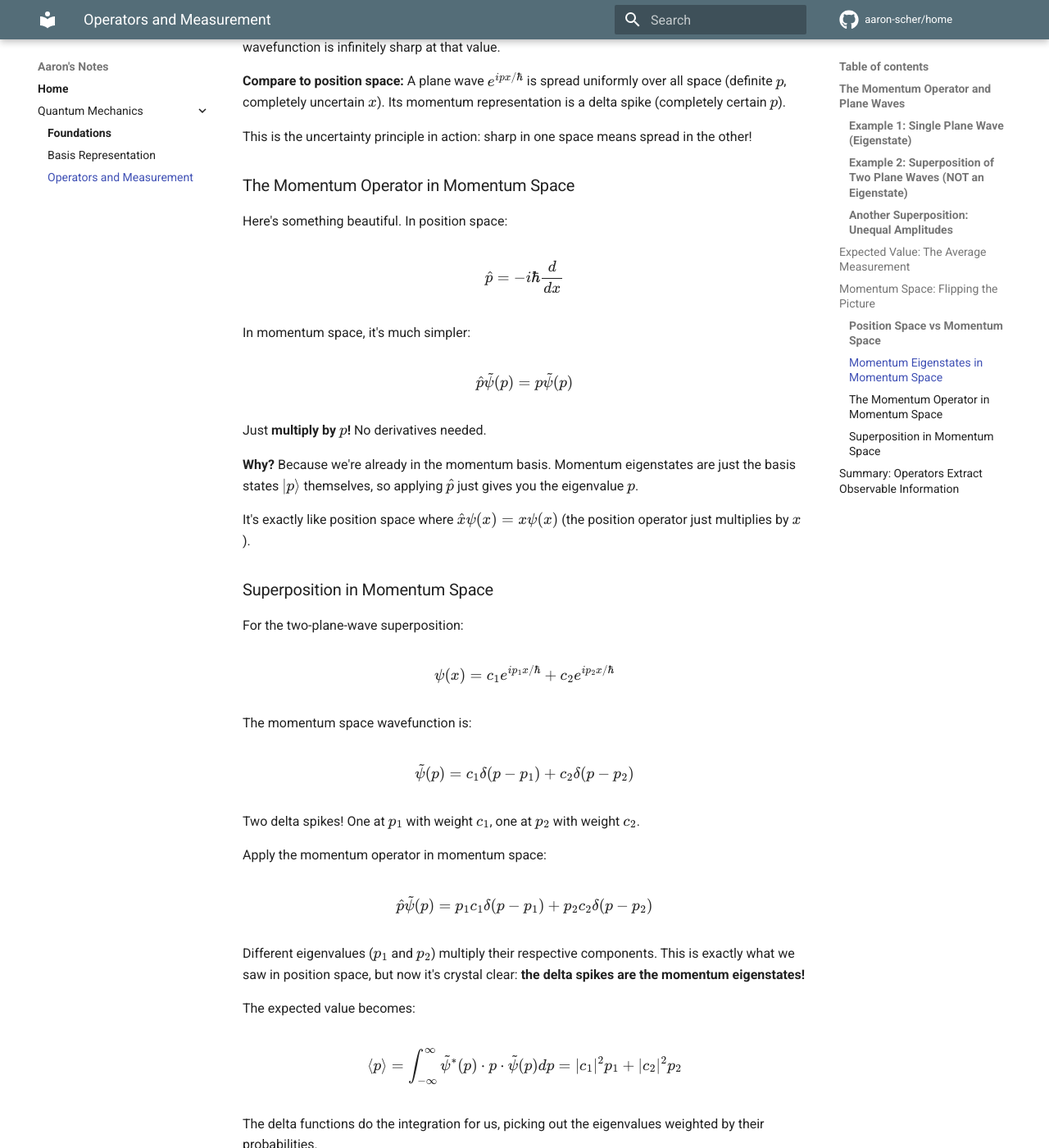
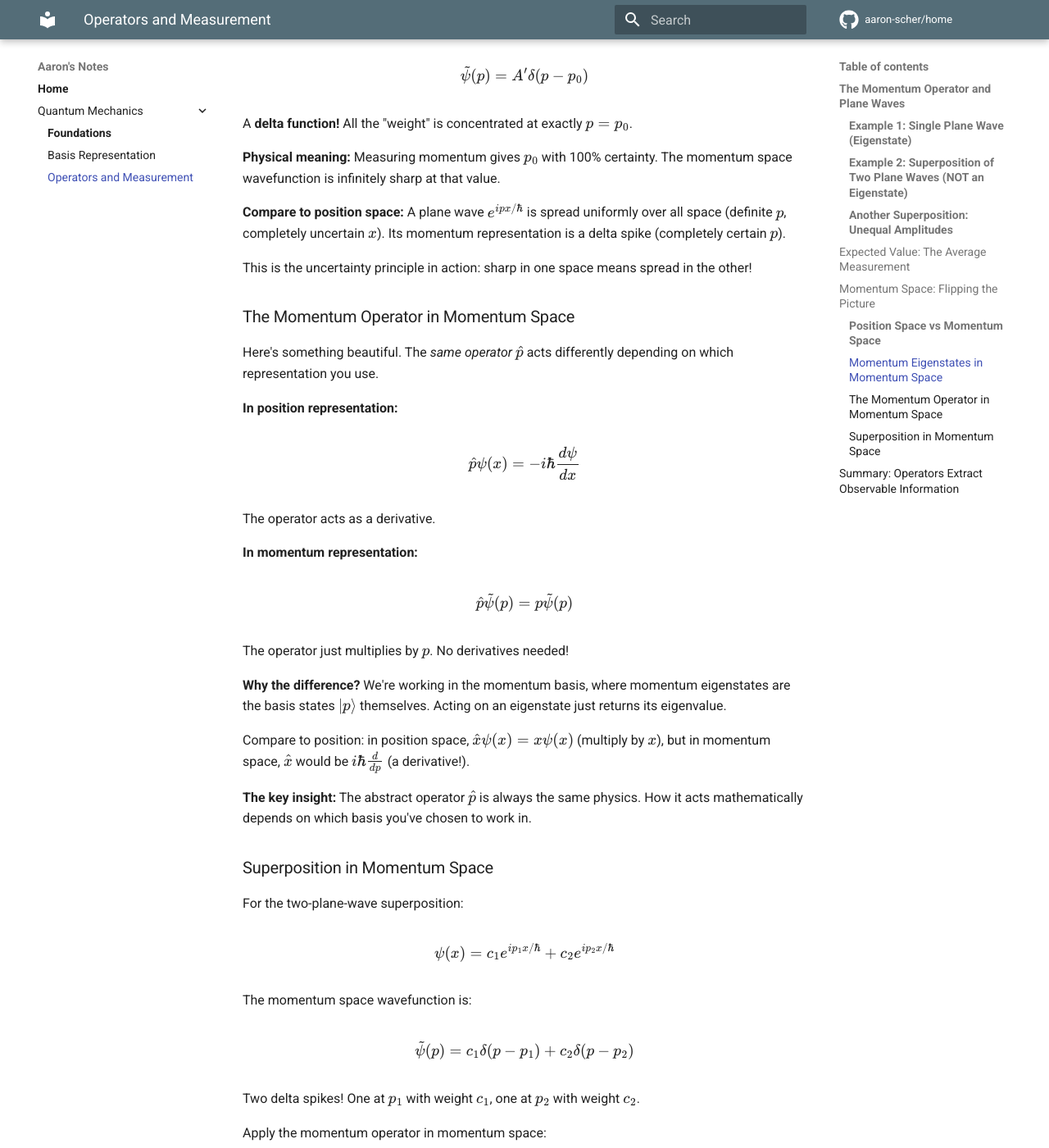
Before and after one commit to aaron-scher/home, an MkDocs documentation site: the page built from docs/quantum-mechanics/quantum-operators.md, in a window 1280 px wide and 1400 px high, scrolled down 4001 px. Shown: the whole window at 82% size. Built offline with MkDocs 1.6.1 and Material for MkDocs 9.7.7, drawn with Linux system fonts in a browser that asks for light colours; comment, search, counter and statistics services are not loaded; some of the changed text lies outside the part shown.

Commit message:
Clarify: derivative form is specific to position representation
Major improvements to operator pedagogy:

1. **Emphasize representation-dependence:**
   - Clearly state $\hat{p} = -i\hbar d/dx$ is for position representation
   - Abstract notation $\hat{p}|\psi\rangle$ is basis-independent
   - Same operator, different mathematical action

2. **Side-by-side comparison:**
   - Position rep: $\hat{p}\psi(x) = -i\hbar d\psi/dx$ (derivative)
   - Momentum rep: $\hat{p}\tilde{\psi}(p) = p\tilde{\psi}(p)$ (multiply)

3. **Add reciprocal example:**
   - Show $\hat{x}$ multiplies in position space
   - But would be $i\hbar d/dp$ in momentum space

Key insight: Abstract operator is the physics. How it acts
mathematically depends on your chosen basis.

🤖 Generated with [Claude Code](https://claude.com/claude-code)

Co-Authored-By: Claude <noreply@anthropic.com>

```diff
--- a/docs/quantum-mechanics/quantum-operators.md
+++ b/docs/quantum-mechanics/quantum-operators.md
@@ -20,17 +20,21 @@ $$
 -i\hbar\frac{d\psi}{dx} = p\psi
 $$
 
-**This is huge!** Taking the derivative "extracts" the momentum from the wavefunction. We call this operation the **momentum operator**:
+**This is huge!** Taking the derivative extracts the momentum from the wavefunction.
+
+**Important:** This derivative form is specific to **position representation** (when the wavefunction is written as $\psi(x)$):
 
 $$
-\hat{p} = -i\hbar\frac{d}{dx}
+\hat{p}\psi(x) = -i\hbar\frac{d\psi}{dx}
 $$
 
-In abstract notation (operator acting on a state):
+The same physics can be written in **abstract notation** (basis-independent):
 
 $$
 \hat{p}|\psi\rangle = p|\psi\rangle
 $$
+
+This equation says the same thing — applying the momentum operator gives back the state multiplied by momentum $p$ — but now without referring to any specific representation. The abstract form $\hat{p}$ is the operator itself, while $-i\hbar\frac{d}{dx}$ is how that operator acts when you're working in position space.
 
 When a state satisfies this equation, we say it's a **momentum eigenstate** with **eigenvalue** $p$.
 
@@ -167,23 +171,29 @@ This is the uncertainty principle in action: sharp in one space means spread in
 
 ### The Momentum Operator in Momentum Space
 
-Here's something beautiful. In position space:
+Here's something beautiful. The *same operator* $\hat{p}$ acts differently depending on which representation you use.
+
+**In position representation:**
 
 $$
-\hat{p} = -i\hbar\frac{d}{dx}
+\hat{p}\psi(x) = -i\hbar\frac{d\psi}{dx}
 $$
 
-In momentum space, it's much simpler:
+The operator acts as a derivative.
+
+**In momentum representation:**
 
 $$
 \hat{p}\tilde{\psi}(p) = p\tilde{\psi}(p)
 $$
 
-Just **multiply by $p$!** No derivatives needed.
+The operator just multiplies by $p$. No derivatives needed!
 
-**Why?** Because we're already in the momentum basis. Momentum eigenstates are just the basis states $|p\rangle$ themselves, so applying $\hat{p}$ just gives you the eigenvalue $p$.
+**Why the difference?** We're working in the momentum basis, where momentum eigenstates are the basis states $|p\rangle$ themselves. Acting on an eigenstate just returns its eigenvalue.
 
-It's exactly like position space where $\hat{x}\psi(x) = x\psi(x)$ (the position operator just multiplies by $x$).
+Compare to position: in position space, $\hat{x}\psi(x) = x\psi(x)$ (multiply by $x$), but in momentum space, $\hat{x}$ would be $i\hbar\frac{d}{dp}$ (a derivative!).
+
+**The key insight:** The abstract operator $\hat{p}$ is always the same physics. How it acts mathematically depends on which basis you've chosen to work in.
 
 ### Superposition in Momentum Space
 
```
